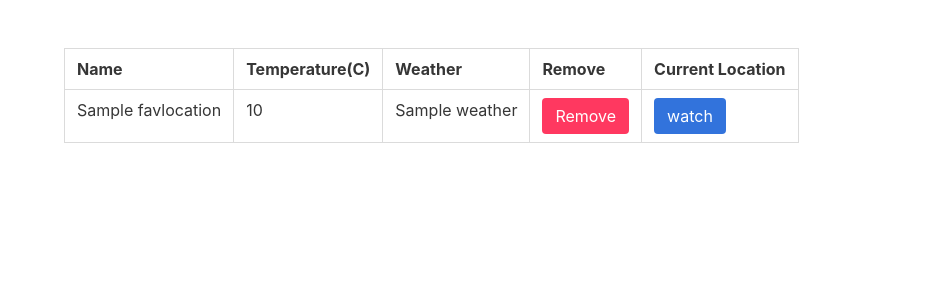
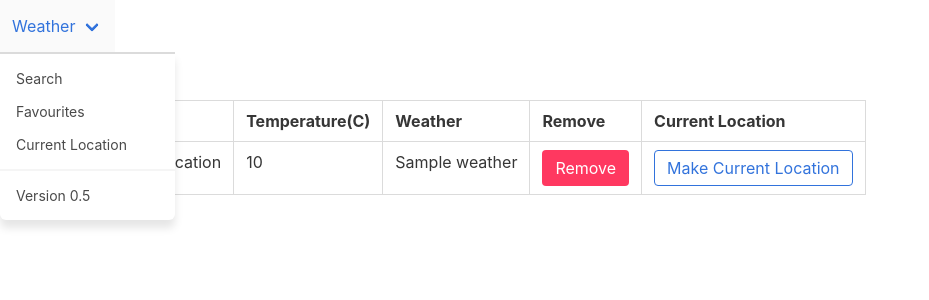
Before and after one commit to donaghk01/mini-project, a Flask app: page /userFavs in a window 1280 px wide. Shown: the top 300 px of the page, without its empty margins (0-929 px from the left). Run offline with Flask 2, Linux system fonts and the light colour scheme; a database or web service that is not in the repository returns one stand-in record (values such as "Sample title"); some libraries are stand-ins or nearby versions.

Commit message:
v0.6
added current location option and navigation bar

```diff
--- a/app.py
+++ b/app.py
@@ -2,6 +2,7 @@ from flask import Flask, render_template, request
 from flask_pymongo import PyMongo
 from bson.objectid import ObjectId
 import requests
+import datetime
 
 app = Flask(__name__)
 app.secret_key = "secret key"
@@ -10,6 +11,7 @@ mongo = PyMongo(app)
 
 @app.route('/info', methods=['POST'])
 def info():
+    date = datetime,datetime.now()
     apikey = '1b4b3ef1-ae42-4636-8cc1-5c44c1fed7c8'
     location_search = request.form['location_search']
     r = requests.get('http://datapoint.metoffice.gov.uk/public/data/val/wxobs/all/json/'+location_search+'?res=hourly&time=2019-12-19T00:00:00Z&key='+apikey)
@@ -32,9 +34,9 @@ def info():
                         temperature = reps['T']
                         weather = reps['W']
 
-#        return locations
-    return render_template('weather.html', name=name, time=time, temperature=temperature, weather=weather, \
-        dvs=dvs, locations=locations, periods=periods, reps=reps, sitereps=sitereps, location_search=location_search)
+        return date
+#    return render_template('weather.html', name=name, time=time, temperature=temperature, weather=weather, \
+#        dvs=dvs, locations=locations, periods=periods, reps=reps, sitereps=sitereps, location_search=location_search)
 
 
 @app.route('/save', methods=['POST','GET'])
--- /dev/null
+++ b/templates/base.html
@@ -0,0 +1,35 @@
+<!DOCTYPE html>
+<html>
+<nav class="navbar" role="navigation" aria-label="dropdown navigation">
+  <div class="navbar-item has-dropdown is-hoverable">
+    <a class="navbar-link">
+      Weather
+    </a>
+
+    <div class="navbar-dropdown">
+      <a class="navbar-item"href="{{ url_for('index') }}">
+        Search
+      </a>
+      <a class="navbar-item"href="{{ url_for('userFavs') }}">
+        Favourites
+      </a>
+      <a class="navbar-item"href="{{ url_for('userFavs') }}">
+        Current Location
+      </a>
+      <hr class="navbar-divider">
+      <div class="navbar-item">
+        Version 0.5
+      </div>
+    </div>
+  </div>
+</nav>
+
+<div id="container">
+
+  <!-- Jinja2 directives: page contents will go between them -->
+  {% block body %}
+  {% endblock %}
+
+</div>
+
+</html>
--- a/templates/favLocations.html
+++ b/templates/favLocations.html
@@ -1,3 +1,6 @@
+{% extends 'base.html' %}
+
+{% block body %}
 <!DOCTYPE html>
 <html>
   <head>
@@ -32,13 +35,13 @@
 					</form>
 				</td>
 				<td>
-					{% if item.current == 'true' %}
+					{% if item.current_location == 'true' %}
 					<form method="POST" action="/uncurrent/{{item.location_search}}">
-						<button class="button is-light">watched</button>
+						<button class="button is-link">Current Location</button>
 					</form>
 					{% else %}
 					<form method="POST" action="/current/{{item.location_search}}">
-						<button class="button is-link">watch</button>
+						<button class="button is-link is-outlined">Make Current Location</button>
 					</form>
 					{% endif %}
 				</td>
@@ -50,3 +53,4 @@
   </section>
   </body>
 </html>
+{% endblock %}
--- a/templates/index.html
+++ b/templates/index.html
@@ -1,3 +1,7 @@
+{% extends 'base.html' %}
+
+{% block body %}
+
 <!DOCTYPE html>
 <html>
   <head>
@@ -21,3 +25,4 @@
 	</section>
   </body>
 </html>
+{% endblock %}
--- a/templates/weather.html
+++ b/templates/weather.html
@@ -1,3 +1,6 @@
+{% extends 'base.html' %}
+
+{% block body %}
 <!DOCTYPE html>
 <html>
   <head>
@@ -39,3 +42,5 @@
   </section>
   </body>
 </html>
+
+{% endblock %}
```
